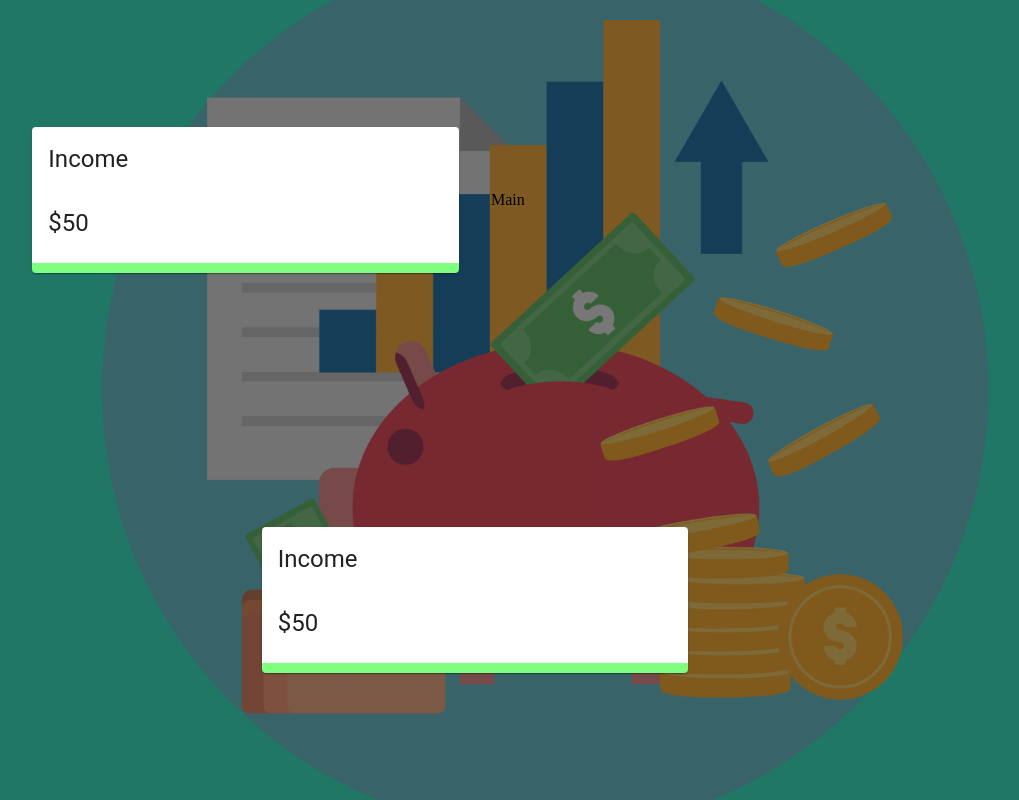
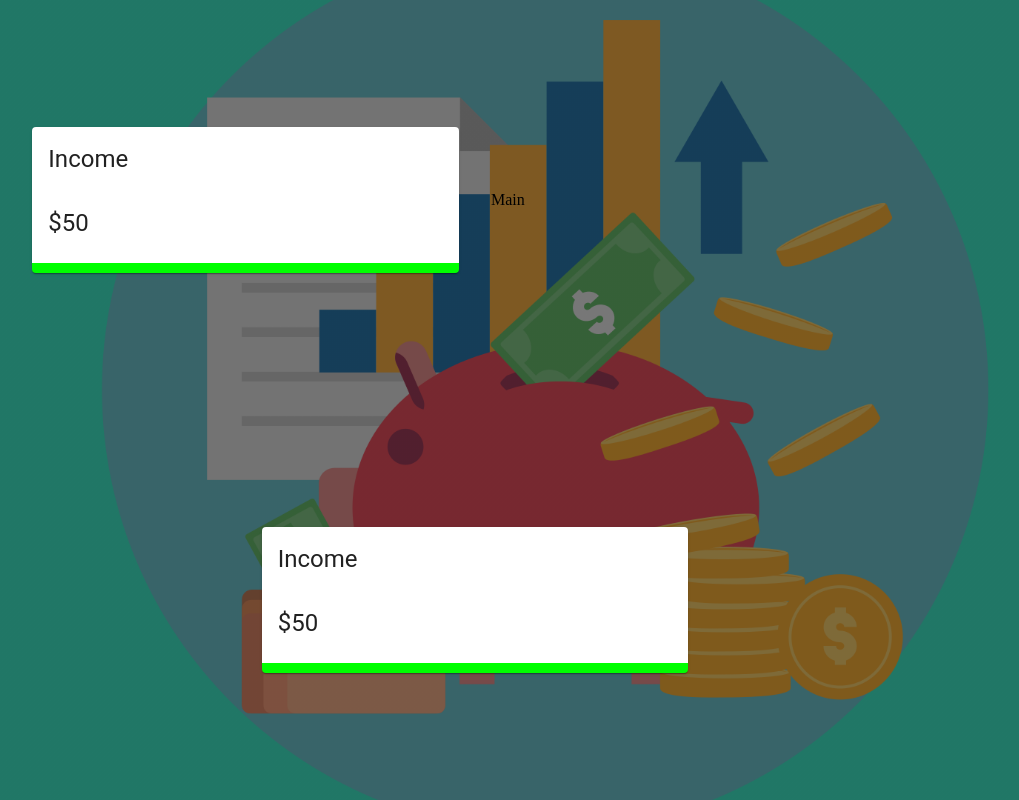
Before and after one commit to TheNewC0der-24/Expense-Tracker, a React (Create React App) app: page / in a window 1280 px wide. Shown: the whole page, without its empty margins (165-1184 px from the left). Built offline with nearby package versions, Linux system fonts and the light colour scheme.

Commit message:
Improve styling

```diff
--- a/src/components/Details/detailsStyles.js
+++ b/src/components/Details/detailsStyles.js
@@ -2,9 +2,9 @@ import { makeStyles } from "@material-ui/core";
 
 export default makeStyles(() => ({
     income: {
-        borderBottom: '10px solid rgba(0,255,0,0.5)'
+        borderBottom: '10px solid rgba(0, 255, 0, 1)'
     },
     expense: {
-        borderBottom: '10px solid rgba(255,0,0,0.5)'
+        borderBottom: '10px solid rgba(255, 0, 0, 1)'
     }
 }));
```
